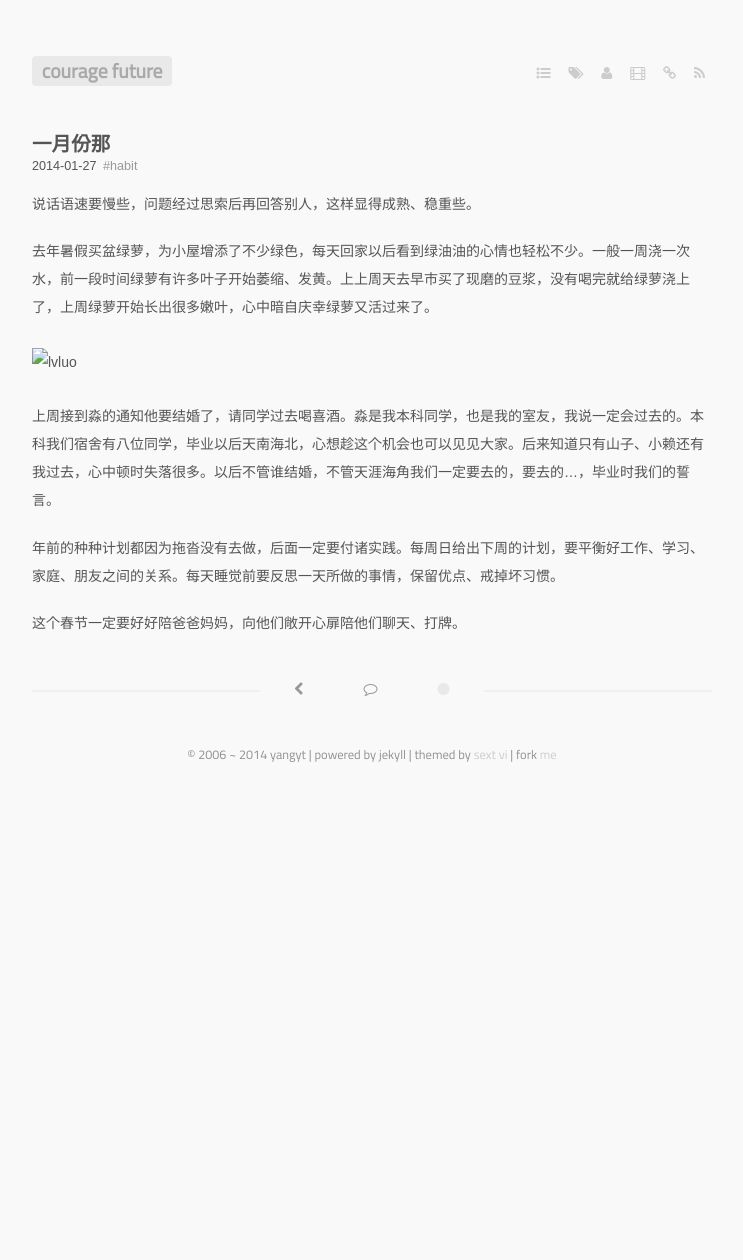
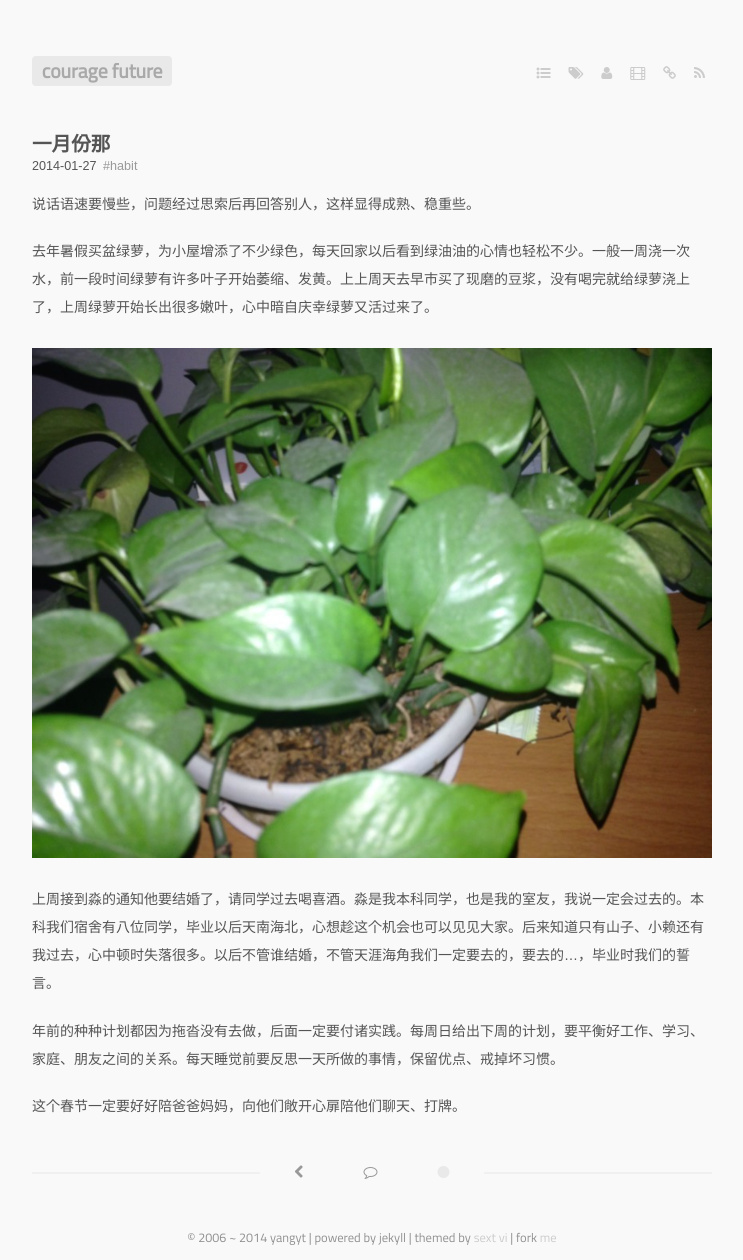
Before and after one commit to AtticusYang/meishiguang.github.io, a Jekyll site: the page built from _posts/2014-01-27-something-about-january.markdown, in a window 1280 px wide. Shown: the whole page, without its empty margins (268-1011 px from the left). Built offline with Jekyll 4.4.1, drawn with Linux system fonts in a browser that asks for light colours; some web fonts are replaced; Markdown is read by kramdown in place of the engine named in the settings; before the commit the page ends 900 px from its top, so only the background shows below that.

```diff
--- a/_posts/2014-01-27-good-habit-should-to-learn.markdown
+++ b/_posts/2014-01-27-something-about-january.markdown
@@ -10,7 +10,7 @@ tags:
 
 去年暑假买盆绿萝，为小屋增添了不少绿色，每天回家以后看到绿油油的心情也轻松不少。一般一周浇一次水，前一段时间绿萝有许多叶子开始萎缩、发黄。上上周天去早市买了现磨的豆浆，没有喝完就给绿萝浇上了，上周绿萝开始长出很多嫩叶，心中暗自庆幸绿萝又活过来了。
 
-![lvluo](/media/files/201401/27/lvluo.jpg)
+![lvluo](/media/files/2014/01/27/lvluo.jpg)
 
 上周接到淼的通知他要结婚了，请同学过去喝喜酒。淼是我本科同学，也是我的室友，我说一定会过去的。本科我们宿舍有八位同学，毕业以后天南海北，心想趁这个机会也可以见见大家。后来知道只有山子、小赖还有我过去，心中顿时失落很多。以后不管谁结婚，不管天涯海角我们一定要去的，要去的...，毕业时我们的誓言。
 
```
Also changed, not shown: other parts of _posts/2014-01-27-something-about-january.markdown (+1 -1 lines).
